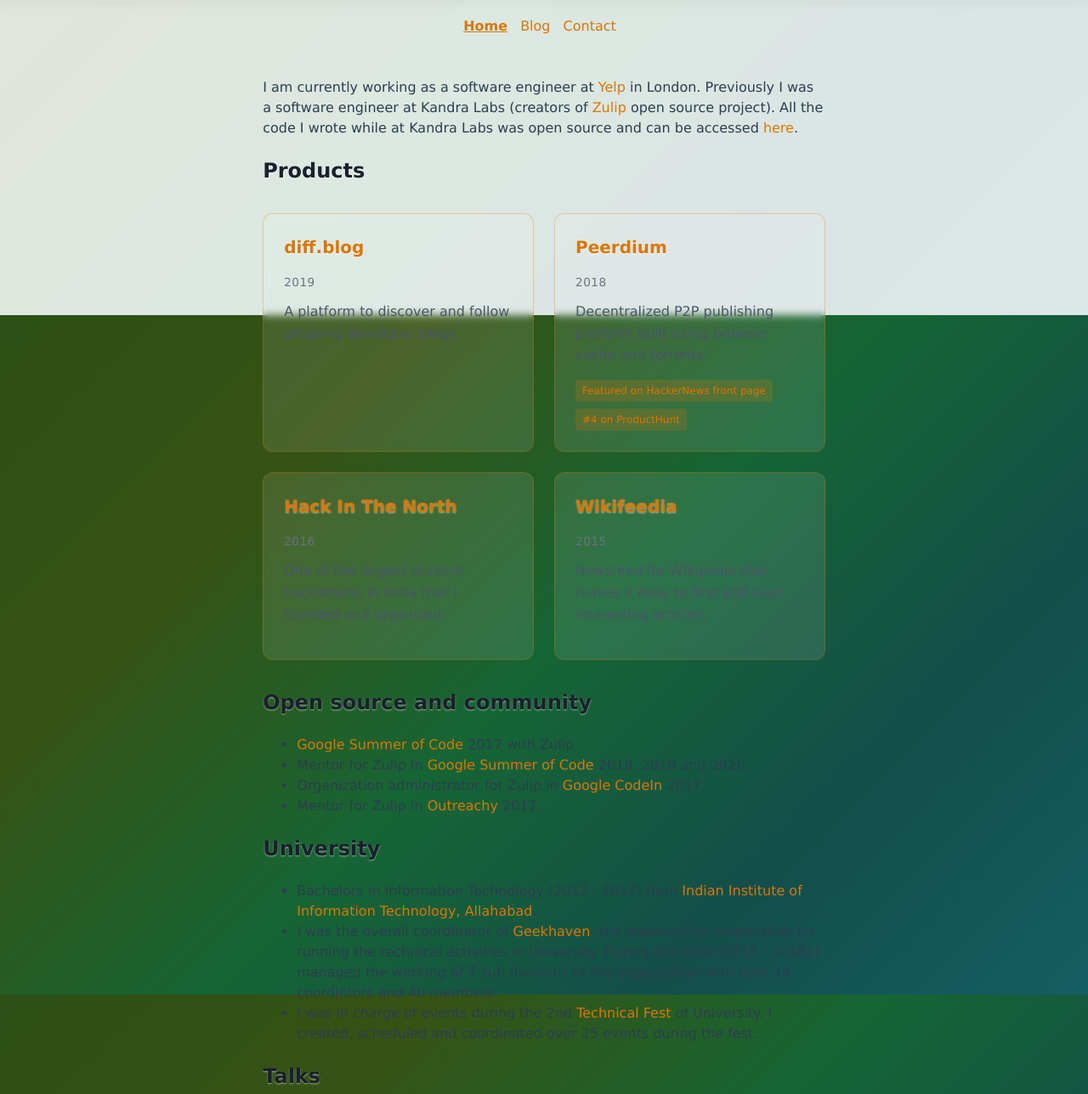
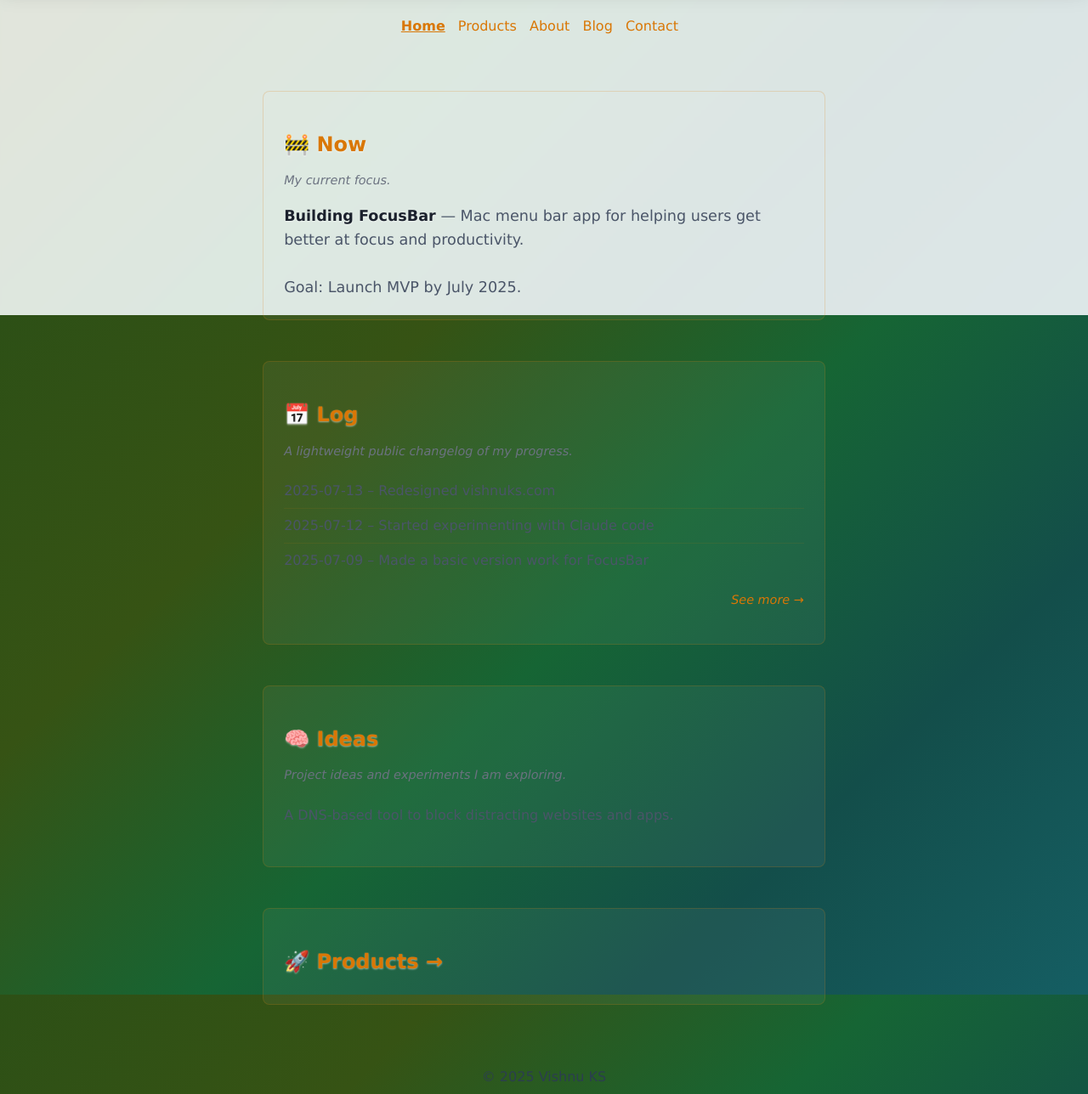
Before and after one commit to hackerkid/blog3, an Astro site: page / in a window 1280 px wide. Shown: the part 429-1717 px from the top of the page at 85% size. Built offline with nearby package versions, Linux system fonts and the light colour scheme; Astro itself is replaced by a stand-in of ours.

Commit message:
Add now and log sections.

```diff
--- a/src/components/Header.astro
+++ b/src/components/Header.astro
@@ -14,6 +14,8 @@
 	</div>
 	<nav>
 		<HeaderLink href="/">Home</HeaderLink>
+		<HeaderLink href="/products">Products</HeaderLink>
+		<HeaderLink href="/about">About</HeaderLink>
 		<HeaderLink href="/blog">Blog</HeaderLink>
 		<HeaderLink href="/contact">Contact</HeaderLink>
 	</nav>
--- /dev/null
+++ b/src/data/logs.md
@@ -0,0 +1,5 @@
+# Logs
+
+- 2025-07-13 – Redesigned vishnuks.com
+- 2025-07-12 – Started experimenting with Claude code
+- 2025-07-09 – Made a basic version work for FocusBar
--- a/src/pages/contact.astro
+++ b/src/pages/contact.astro
@@ -30,6 +30,11 @@
 				<a href="mailto:yo@vishnuks.com" target="_blank" class="contact-link">
 					<strong>Email</strong>
 					<span>yo@vishnuks.com</span>
+				</a>
+
+				<a href="https://www.linkedin.com/in/hackerkid/" target="_blank" class="contact-link">
+					<strong>LinkedIn</strong>
+					<span>@hackerkid</span>
 				</a>
 			</div>
 		</main>
--- a/src/pages/index.astro
+++ b/src/pages/index.astro
@@ -3,6 +3,11 @@
 import Header from '../components/Header.astro';
 import Footer from '../components/Footer.astro';
 import { SITE_TITLE, SITE_DESCRIPTION } from '../config';
+
+// Read logs from markdown file
+const logsResponse = await fetch(new URL('../data/logs.md', import.meta.url));
+const logsText = await logsResponse.text();
+const logLines = logsText.split('\n').filter(line => line.startsWith('- ')).map(line => line.substring(2));
 ---
 
 <!DOCTYPE html>
@@ -13,74 +18,36 @@
 	<body>
 		<Header title={SITE_TITLE} />
 		<main>
+			<section class="now-section">
+				<h2>🚧 Now</h2>
+				<p>My current focus.</p>
+				<div class="now-content">
+					<strong>Building FocusBar</strong> — Mac menu bar app for helping users get better at focus and productivity.
+					<br>
+					<br>
+					Goal: Launch MVP by July 2025.
+				</div>
+			</section>
 
-<p>
-						I am currently working as a software engineer at <a href="https://www.yelp.com">Yelp</a> in London. Previously I was a software engineer at Kandra Labs (creators of <a href="https://zulipchat.com">Zulip</a> open source project). All the code I wrote
-						while at Kandra Labs was open source and can be accessed <a href="https://github.com/zulip/zulip/commits?author=hackerkid">here</a>.
-					</p>
-					<h2 class="title is-4">
-					Products
-					</h2>
-					<div class="projects-grid">
-						<div class="project-tile">
-							<h3><a href="https://diff.blog">diff.blog</a></h3>
-							<div class="year">2019</div>
-							<p>A platform to discover and follow amazing developer blogs.</p>
-						</div>
-						<div class="project-tile">
-							<h3><a href="https://github.com/hackerkid/peerdium">Peerdium</a></h3>
-							<div class="year">2018</div>
-							<p>Decentralized P2P publishing platform built using browser cache and torrents.</p>
-							<div class="project-badges">
-								<span class="badge">Featured on <a href="https://news.ycombinator.com/item?id=17060272">HackerNews front page</a></span>
-								<span class="badge"><a href="https://www.producthunt.com/posts/peerdium">#4</a> on ProductHunt</span>
-							</div>
-						</div>
-						<div class="project-tile">
-							<h3><a href="https://hackinthenorth.com">Hack In The North</a></h3>
-							<div class="year">2016</div>
-							<p>One of the largest student hackathons in India that I founded and organized.</p>
-						</div>
-						<div class="project-tile">
-							<h3><a href="https://github.com/hackerkid/wikifeedia">Wikifeedia</a></h3>
-							<div class="year">2015</div>
-							<p>Newsfeed for Wikipedia that makes it easy to find and read interesting articles.</p>
-						</div>
-					</div>
-					<h2 class="title is-4">
-						Open source and community
-						</h2>
-						<ul>
-							<li><a href="https://summerofcode.withgoogle.com/archive/">Google Summer of Code</a> 2017 with Zulip.</li>
-							<li>Mentor for Zulip in <a href="https://summerofcode.withgoogle.com/archive/">Google Summer of Code</a> 2018, 2019 and 2020.</li>
-							<li>Organization administrator for Zulip in <a href="https://codein.withgoogle.com/archive/">Google CodeIn</a> 2017.</li>
-							<li>Mentor for Zulip in <a href="https://www.outreachy.org/">Outreachy</a> 2017.</li>
-						</ul>
-					<h2 class="title is-4">
-					University
-					</h2>
-					<ul>
-						<li>Bachelors in Information Technology (2013 - 2017) from <a href="https://en.wikipedia.org/wiki/Indian_Institute_of_Information_Technology,_Allahabad">
-							Indian Institute of Information Technology, Allahabad</a>.</li>
-							<li>I was the overall coordinator of <a href="https://geekhaven.iiita.ac.in/">Geekhaven</a>, the organization
-							responsible for running the technical activities in University. During this time (2015 - 2016) I managed the working of 7 sub divisions of
-							the organization with over 14 coordintors and 40 members.
-						</li>
-						<li>
-							I was in charge of events during the 2nd <a href="https://aparoksha.org/">Technical Fest</a> of University. I created,
-							scheduled and coordinated over 25 events during the fest.
-						</li>
-					</ul>
-					<h2 class="title is-4">
-							Talks
-						</h2>
-						<ul>
-							<li>Building a profitable business around your open source project. (<a href="https://www21.in.tum.de/teaching/osp/WS20/index.html#vishnu-k.s.-how-to-build-a-profitable-business-around-your-open-source-project">TU Munich Open source course 2021</a> - <a href="https://github.com/hackerkid/talks/blob/master/pdf/building-a-profitable-business-around-your-open-source-project.pdf">Slides</a>)</li>
-							<li>What I learned from contributing to open source. (<a href="https://github.com/GeekHaven/quick_talks">GeekHaven GitHub QuickTalks 2017</a> - <a href="https://speakerdeck.com/hackerkid/what-i-learned-from-contributing-to-open-source">Slides</a>)</li>
-							<li>The art of open source. (GDG Allahabad 2016 - <a href="https://speakerdeck.com/hackerkid/the-art-of-open-source">Slides</a>)</li>
-						</ul>
+			<section class="log-section">
+				<h2>📅 Log</h2>
+				<p>A lightweight public changelog of my progress.</p>
+				<ul class="log-list">
+					{logLines.map(log => <li>{log}</li>)}
+				</ul>
+				<p class="see-more"><a href="/logs">See more →</a></p>
+			</section>
 
-
+			<section class="ideas-section">
+				<h2>🧠 Ideas</h2>
+				<p>Project ideas and experiments I am exploring.</p>
+				<ul class="ideas-list">
+					<li>A DNS-based tool to block distracting websites and apps.</li>
+				</ul>
+			</section>
+			<section class="products-section">
+				<h2><a href="/products">🚀 Products →</a></h2>
+			</section>
 		</main>
 		<Footer />
 	</body>
@@ -145,12 +112,61 @@
 		color: inherit;
 	}
 
-	.year {
-		font-size: 0.85rem;
+
+	section {
+		margin: 3rem 0;
+		padding: 1.5rem;
+		border: 1px solid rgba(217, 119, 6, 0.2);
+		border-radius: 8px;
+		background: rgba(255, 255, 255, 0.05);
+	}
+
+	section h2 {
+		color: #d97706;
+		margin-bottom: 0.5rem;
+		font-size: 1.5rem;
+	}
+
+	section p {
 		color: #6b7280;
+		font-size: 0.9rem;
+		margin-bottom: 1rem;
+		font-style: italic;
+	}
+
+	.now-content {
+		font-size: 1.1rem;
+		line-height: 1.6;
+		color: #4a5568;
+	}
+
+	.log-list, .ideas-list {
+		list-style: none;
+		padding: 0;
+	}
+
+	.log-list li, .ideas-list li {
+		padding: 0.5rem 0;
+		border-bottom: 1px solid rgba(217, 119, 6, 0.1);
+		color: #4a5568;
+	}
+
+	.log-list li:last-child, .ideas-list li:last-child {
+		border-bottom: none;
+	}
+
+	.products-section a {
+		font-weight: bold;
+	}
+
+	.see-more {
+		margin-top: 1rem;
+		text-align: right;
+	}
+
+	.see-more a {
+		color: #d97706;
 		font-weight: 500;
-		margin-bottom: 0.75rem;
-		text-transform: uppercase;
-		letter-spacing: 0.5px;
+		font-size: 0.9rem;
 	}
 </style>
--- /dev/null
+++ b/src/pages/logs.astro
@@ -0,0 +1,60 @@
+---
+import BaseHead from '../components/BaseHead.astro';
+import Header from '../components/Header.astro';
+import Footer from '../components/Footer.astro';
+import { SITE_TITLE } from '../config';
+
+// Read logs from markdown file
+const logsResponse = await fetch(new URL('../data/logs.md', import.meta.url));
+const logsText = await logsResponse.text();
+const logLines = logsText.split('\n').filter(line => line.startsWith('- ')).map(line => line.substring(2));
+---
+
+<!DOCTYPE html>
+<html lang="en">
+	<head>
+		<BaseHead title={`Logs - ${SITE_TITLE}`} description="Complete log of progress and momentum" />
+	</head>
+	<body>
+		<Header title={SITE_TITLE} />
+		<main>
+			<h2 class="title is-4">
+				📅 Complete Log
+			</h2>
+			<p class="description">A complete record of progress and momentum.</p>
+			<ul class="log-list">
+				{logLines.map(log => <li>{log}</li>)}
+			</ul>
+		</main>
+		<Footer />
+	</body>
+</html>
+
+<style>
+	.description {
+		color: #6b7280;
+		font-size: 0.9rem;
+		margin-bottom: 2rem;
+		font-style: italic;
+	}
+
+	.log-list {
+		list-style: none;
+		padding: 0;
+		margin: 0;
+	}
+
+	.log-list li {
+		padding: 1rem;
+		margin-bottom: 0.5rem;
+		border: 1px solid rgba(217, 119, 6, 0.2);
+		border-radius: 8px;
+		background: rgba(255, 255, 255, 0.05);
+		color: #4a5568;
+		transition: background 0.2s ease;
+	}
+
+	.log-list li:hover {
+		background: rgba(217, 119, 6, 0.1);
+	}
+</style>
```
Also changed, not shown: src/pages/about.astro (added, +94 -0 lines), src/pages/about.md (deleted, +0 -17 lines), src/pages/products.astro (added, +131 -0 lines).
